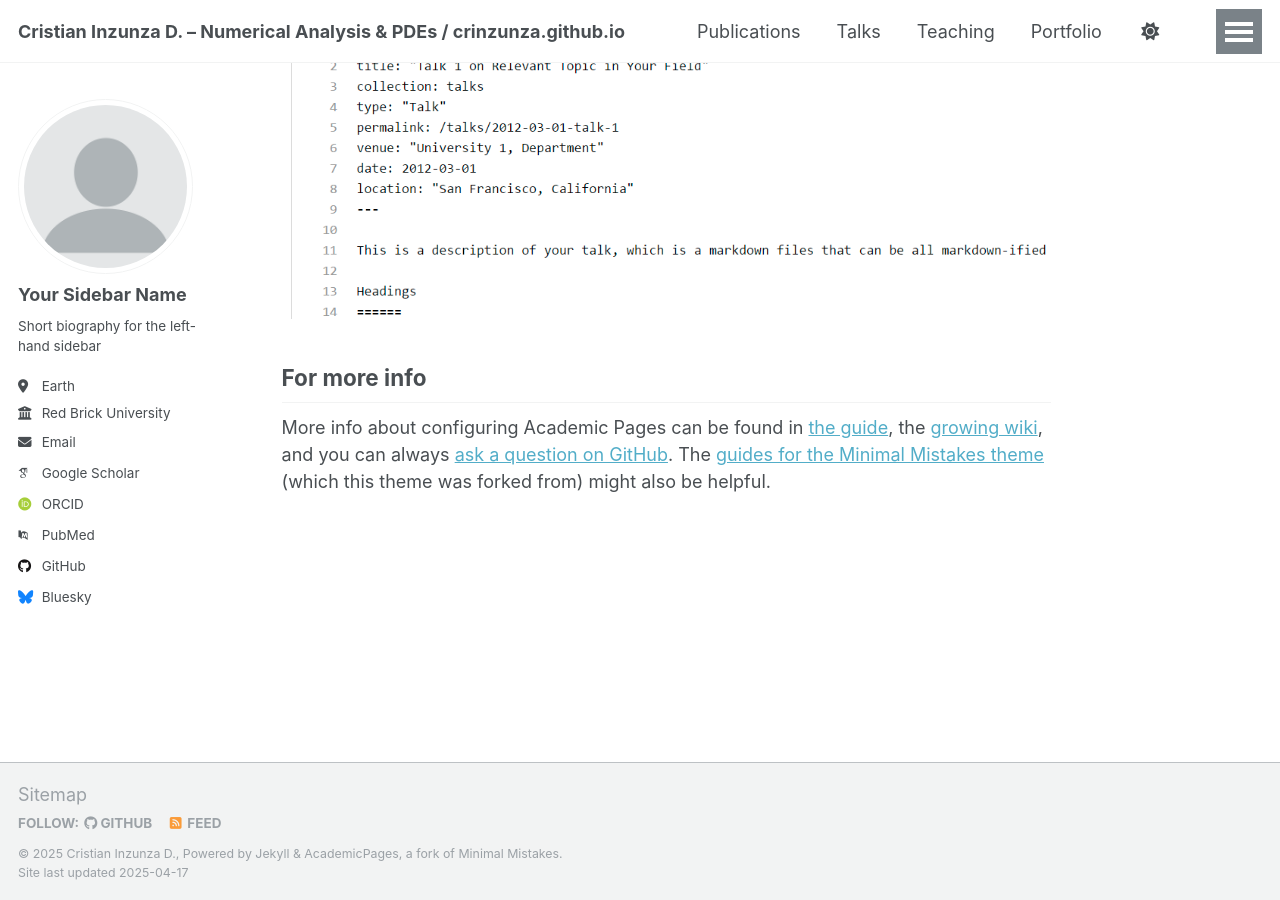
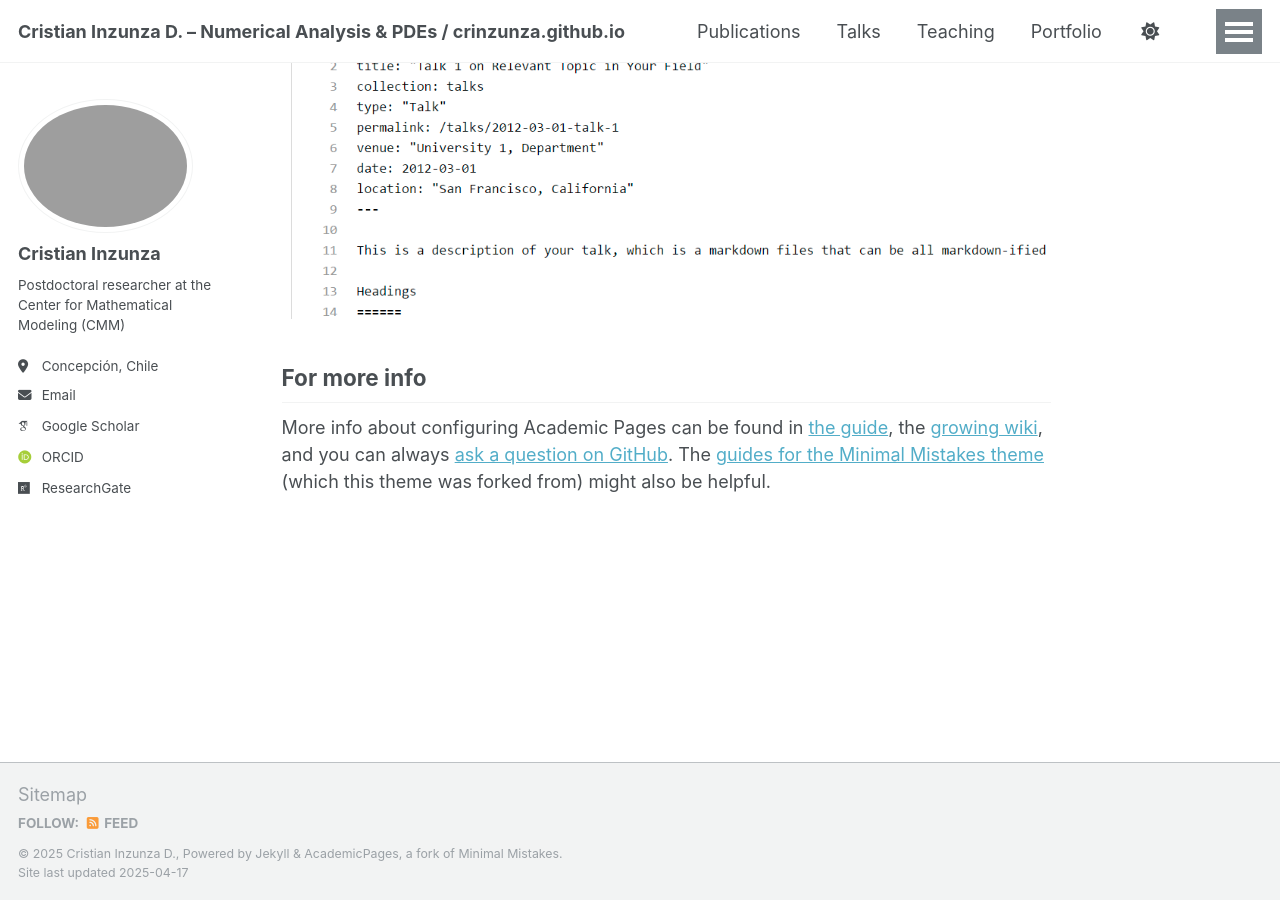
Before and after one commit to Crinzunza/crinzunza.github.io, a Jekyll site: the page built from _pages/about.md, in a window 1280 px wide and 900 px high, scrolled down 2636 px. Built offline with Jekyll 4.4.1, drawn with Linux system fonts in a browser that asks for light colours; some web fonts are replaced.

Commit message:
Update config with personal information

```diff
--- a/_config.yml
+++ b/_config.yml
@@ -13,67 +13,40 @@ title                    : "Cristian Inzunza D. – Numerical Analysis & PDEs /
 title_separator          : "-"
 name                     : &name "Cristian Inzunza D."
 description              : &description "  Postdoctoral researcher in numerical analysis of nonlinear and coupled PDEs. Focused on mixed finite element methods in Banach spaces."
-url                      : https://academicpages.github.io # the base hostname & protocol for your site e.g. "https://[your GitHub username].github.io"
+url                      : https://crinzunza.github.io # the base hostname & protocol for your site e.g. "https://[your GitHub username].github.io"
 baseurl                  : "" # the subpath of your site, e.g. "/blog"
-repository               : "academicpages/academicpages.github.io"
+repository               : "https://crinzunza.github.io"
 
 # Site Author - The following control what appear as part of the author content on the side bar.
 #               If a field is blank the icon and link will not appear, otherwise it will be shown.
 #               Additional customization can be done by editing /_includes/author-profile.html
 author:
   # Biographic information
-  avatar           : "profile.png"
-  name             : "Your Sidebar Name"
-  pronouns         : # example: "she/her"
-  bio              : "Short biography for the left-hand sidebar"
-  location         : "Earth"
-  employer         : "Red Brick University"
-  uri              : # URL
-  email            : "none@example.org"
+  avatar           : "foto.jpeg"
+  name             : "Cristian Inzunza"
+  bio              : "Postdoctoral researcher at the Center for Mathematical Modeling (CMM)"
+  location         : "Concepción, Chile"
+  email            : "crinzunza@ucsc.cl"
 
   # Academic websites
-  arxiv            : # URL - Update with the correct link to your profile
+  #arxiv            : # URL - Update with the correct link to your profile
   googlescholar    : "https://scholar.google.com/citations?user=PS_CX0AAAAAJ"
-  impactstory      : # URL
+ # impactstory      : # URL
   orcid            : "http://orcid.org/yourorcidurl"
-  semantic         : # URL
-  pubmed           : "https://www.ncbi.nlm.nih.gov/pubmed/?term=john+snow"
-  researchgate     : # URL
-  scopus           : # URL
+  #semantic         : # URL
+  #pubmed           : "https://www.ncbi.nlm.nih.gov/pubmed/?term=john+snow"
+  researchgate     : "https://www.researchgate.net/profile/Cristian-Inzunza?ev=hdr_xprf"
+  #scopus           : # URL
 
   # Repositories and software development
-  bitbucket        : # Username - Update with your username on the site
-  codepen          : # Username
-  dribbble         : # Username
-  github           : "academicpages"
-  kaggle           : # Username
-  stackoverflow    : # User number or user number and name (i.e., use "1" or "1/jeff-atwood")
+  #bitbucket        : # Username - Update with your username on the site
+  #codepen          : # Username
+  #dribbble         : # Username
+  #github           : "academicpages"
+  #kaggle           : # Username
+  #stackoverflow    : # User number or user number and name (i.e., use "1" or "1/jeff-atwood")
 
   # Social media
-  bluesky          : "bsky.app" # Replace this with you Bluesky username
-  facebook         : # Username
-  flickr           : # Username
-  foursquare       : # Username
-  goodreads        : # Username
-  google_plus      : # Username
-  keybase          : # Username
-  instagram        : # Username
-  lastfm           : # Username
-  linkedin         : # Username
-  mastodon         : # URL
-  medium           : # URL
-  pinterest        : # Username
-  soundcloud       : # Username
-  steam            : # Username
-  telegram         : # URL
-  tumblr           : # Username
-  twitter          : # Username for X / Twitter
-  vine             : # Username
-  weibo            : # Username
-  wikipedia        : # Username
-  xing             : # Username
-  youtube          : # Username
-  zhihu            : # Username
 
 # Publication Category - The following the list of publication categories and their headings
 publication_category:
```
